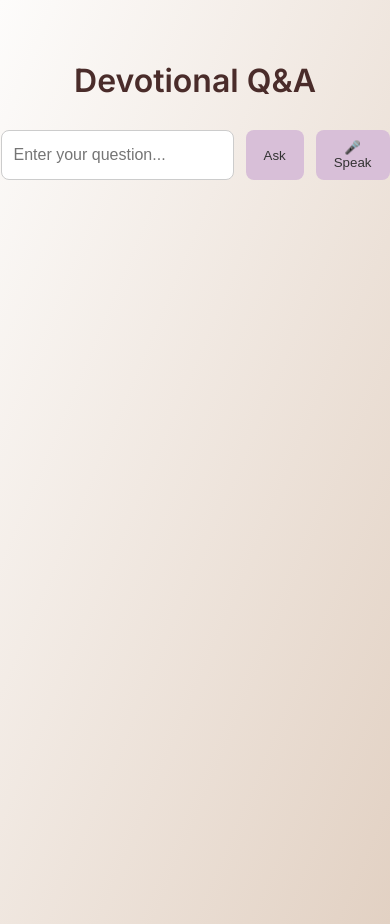
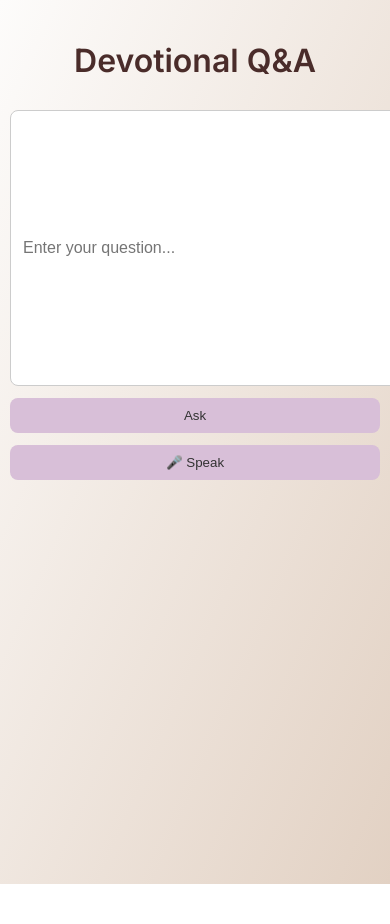
Before and after one commit to winju/Gita-frontend, a React (Create React App) app: page / in a window 390 px wide. After the commit the page ends 884 px from the top, so only its background shows below. Built offline with nearby package versions, Linux system fonts and the light colour scheme.

Commit message:
UI made responsive

```diff
--- a/src/App.css
+++ b/src/App.css
@@ -9,7 +9,7 @@ body {
 .App {
   text-align: center;
   min-height: 100vh;
-  padding: 40px;
+  padding: 40px 20px;
 }
 
 h1 {
@@ -21,12 +21,15 @@ h1 {
 form {
   margin: 20px auto;
   display: flex;
+  flex-wrap: wrap; /* allows wrapping on small screens */
   justify-content: center;
   gap: 12px;
 }
 
 input[type="text"] {
-  width: 320px;
+  flex: 1 1 250px; /* flexible width */
+  min-width: 200px;
+  max-width: 400px;
   padding: 12px;
   border: 1px solid #ccc;
   border-radius: 8px;
@@ -54,7 +57,7 @@ button:hover {
   border-radius: 12px;
   box-shadow: 0 4px 12px rgba(0,0,0,0.1);
   text-align: left;
-  max-width: 600px;
+  max-width: 700px;
   margin-left: auto;
   margin-right: auto;
 }
@@ -63,3 +66,27 @@ button:hover {
   margin-top: 0;
   color: #4a2c2a;
 }
+
+/* Responsive tweaks */
+@media (max-width: 600px) {
+  .App {
+    padding: 20px 10px;
+  }
+
+  form {
+    flex-direction: column;
+    align-items: stretch;
+  }
+
+  input[type="text"] {
+    width: 100%;
+  }
+
+  button {
+    width: 100%;
+  }
+
+  .response-box {
+    padding: 16px;
+  }
+}
```
